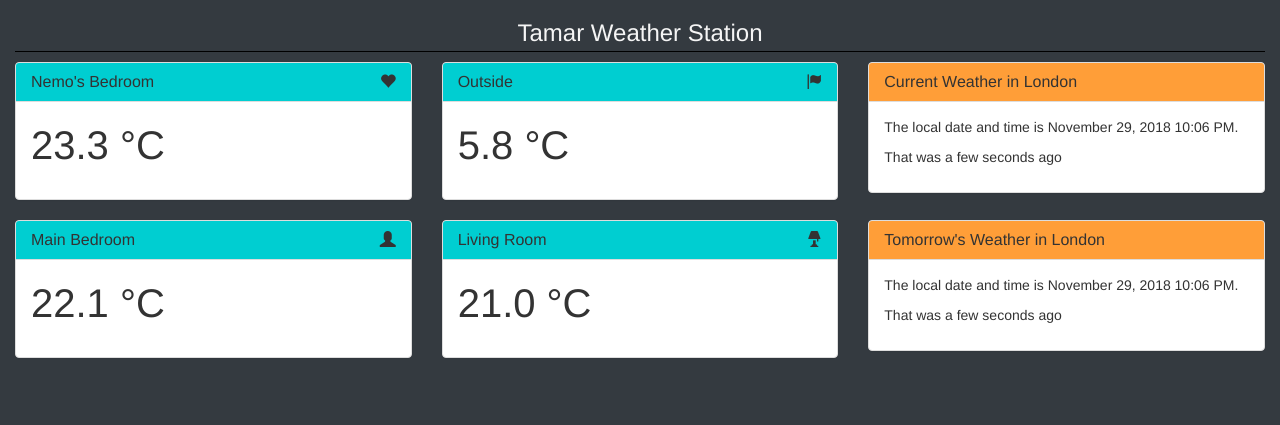
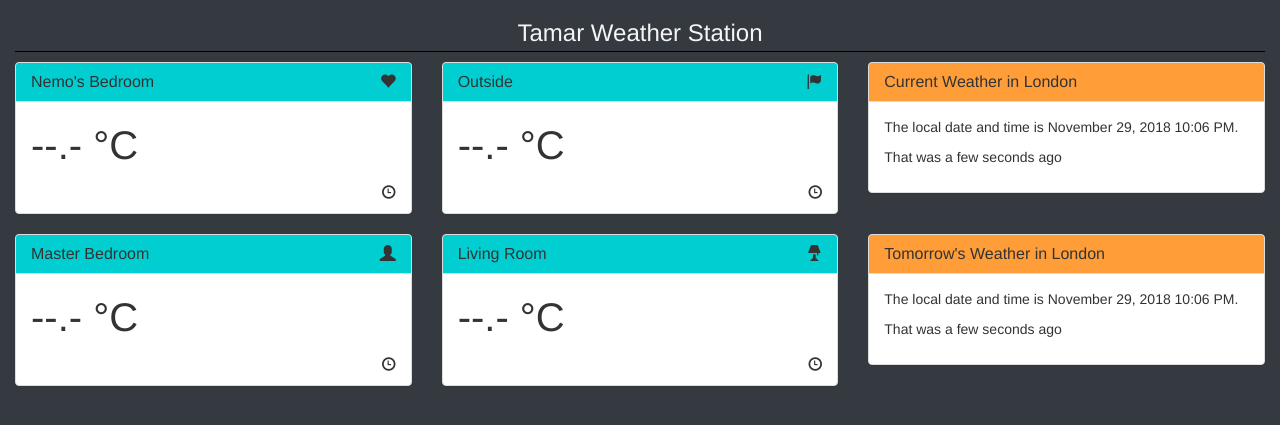
Before and after one commit to mchesterkadwell/temperature-monitoring-web-app, a Flask app: page / in a window 1280 px wide. Shown: the top 425 px of the page. Run offline with Flask 2, Linux system fonts and the light colour scheme; some libraries are stand-ins or nearby versions.

Commit message:
Show clock icon when waiting for messages and if message is retained (stale).

```diff
--- a/app/__init__.py
+++ b/app/__init__.py
@@ -57,6 +57,7 @@ def handle_mqtt_message(client, userdata, message):
         topic=message.topic,
         payload=message.payload.decode(),
         qos=message.qos,
+        retained=message.retain,
     )
     socketio.emit('mqtt_message', data=data)
 
--- a/app/static/css/main.css
+++ b/app/static/css/main.css
@@ -28,3 +28,7 @@ h1 {
 .panel-temperature p {
     font-size: 40px;
 }
+
+.retained {
+    min-height: 14px;
+}
--- a/app/static/js/mqtt.js
+++ b/app/static/js/mqtt.js
@@ -8,10 +8,21 @@ $(document).ready(function () {
     socket.emit('subscribe', data = data);
 
     socket.on('mqtt_message', function (data) {
+        console.log(data);
+
         var topic = data['topic'].replace(/\//g, '-');
+        var retained = data['retained'];
         var payload = JSON.parse(data['payload']);
         var temperature = payload.temperature_C;
-        $('#' + topic).text(temperature + ' °C');
+
+        $temperature = $('#' + topic);
+        $temperature.text(temperature + ' °C');
+
+        $retained = $('#' + topic + '-retained .glyphicon-time' );
+        if (retained === 0) {
+            $retained.hide();
+        }
+
     })
 
 });
--- a/app/templates/index.html
+++ b/app/templates/index.html
@@ -27,7 +27,10 @@
             <div class="panel-body">
                 <div class="col-xs-12">
                     <div class="row">
-                        <p id="house-thermometers-top_bedroom">23.3 °C</p>
+                        <p id="house-thermometers-top_bedroom">--.- °C</p>
+                    </div>
+                    <div class="row retained" id="house-thermometers-top_bedroom-retained">
+                         <span class="glyphicon glyphicon-time pull-right"></span>
                     </div>
                 </div>
             </div>
@@ -44,7 +47,10 @@
             <div class="panel-body">
                 <div class="col-xs-12">
                     <div class="row">
-                        <p  id="house-thermometers-outside">5.8 °C</p>
+                        <p  id="house-thermometers-outside">--.- °C</p>
+                    </div>
+                    <div class="row retained" id="house-thermometers-outside-retained">
+                         <span class="glyphicon glyphicon-time pull-right"></span>
                     </div>
                 </div>
             </div>
@@ -77,13 +83,16 @@
             <div class="panel-heading">
                 <h3 class="panel-title">
                     <span class="glyphicon glyphicon-user pull-right"></span>
-                    Main Bedroom
+                    Master Bedroom
                 </h3>
             </div>
             <div class="panel-body">
                 <div class="col-xs-12">
                     <div class="row">
-                        <p id="house-thermometers-main_bedroom">22.1 °C</p>
+                        <p id="house-thermometers-master_bedroom">--.- °C</p>
+                    </div>
+                    <div class="row retained" id="house-thermometers-master_bedroom-retained">
+                         <span class="glyphicon glyphicon-time pull-right"></span>
                     </div>
                 </div>
             </div>
@@ -100,8 +109,11 @@
             </div>
             <div class="panel-body">
                 <div class="col-xs-12">
-                    <div class="row">
-                        <p id="house-thermometers-living_room">21.0 °C</p>
+                    <div class="row temperature">
+                        <p id="house-thermometers-living_room">--.- °C</p>
+                    </div>
+                    <div class="row retained" id="house-thermometers-living_room-retained">
+                         <span class="glyphicon glyphicon-time pull-right"></span>
                     </div>
                 </div>
             </div>
```
